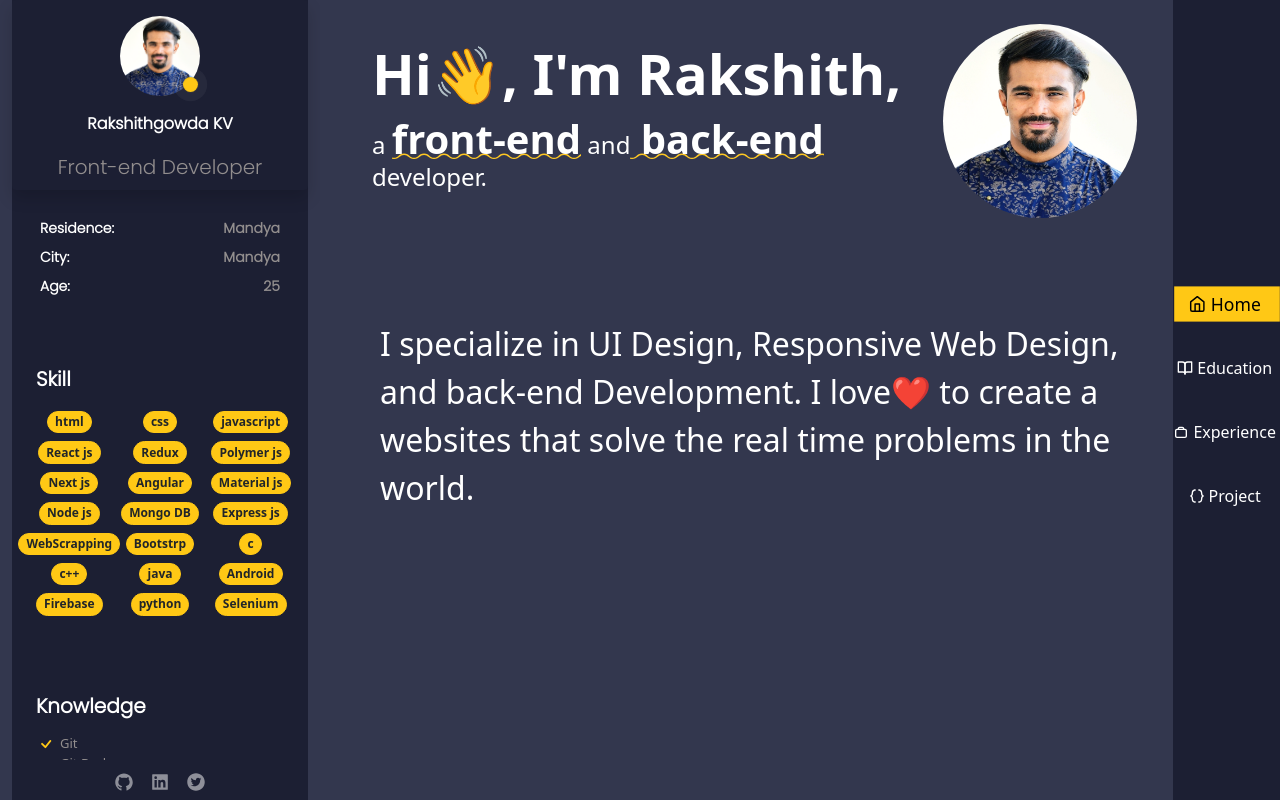
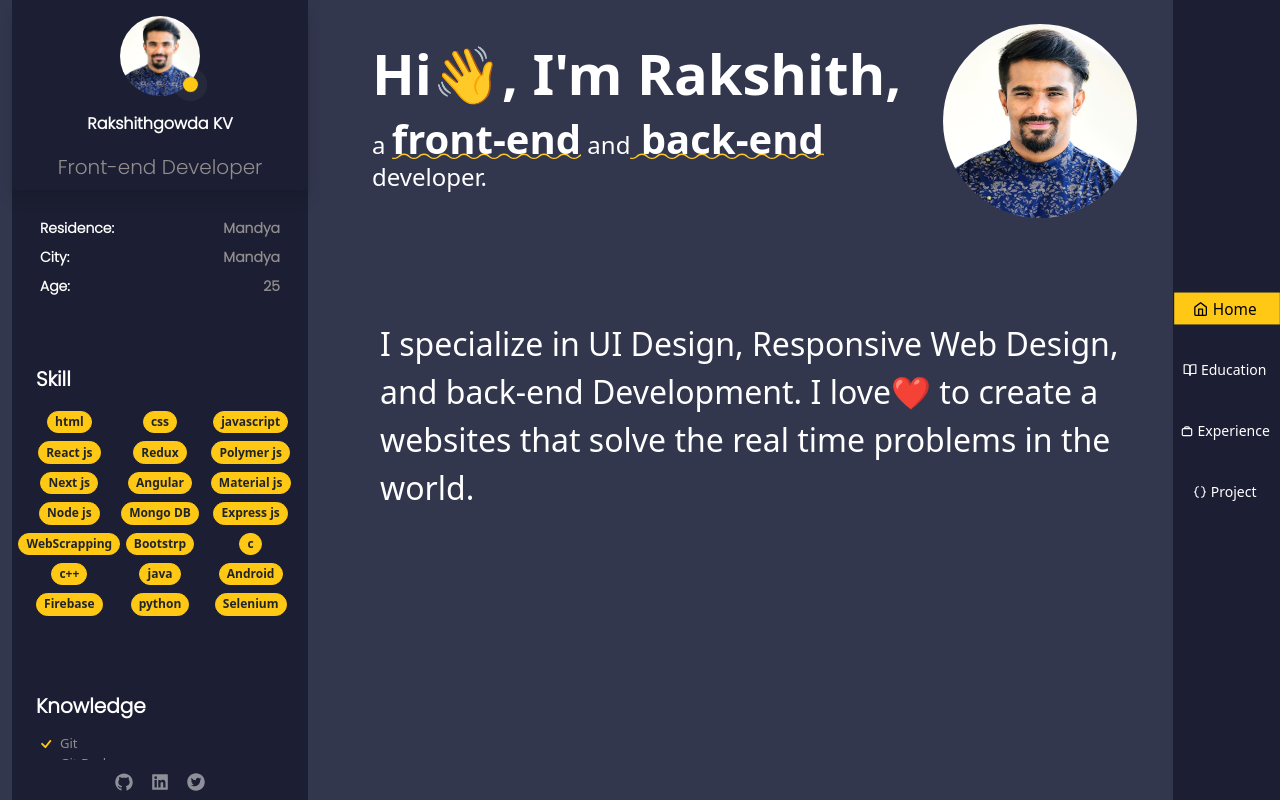
Before and after one commit to Rakgowda/portfolio, a Next.js app: page / in a window 1280 px wide. Built offline with nearby package versions, Linux system fonts and the light colour scheme; a web font is replaced by a local one.

Commit message:
Add files via upload

```diff
--- a/styles/Custom.module.css
+++ b/styles/Custom.module.css
@@ -24,6 +24,9 @@
 
 .border{
     /* border: 1px solid rgb(255, 200, 21); */
+  }
+  .rightFont{
+	  font-size: 14px;
   }
 
   .primaryColor{
```
